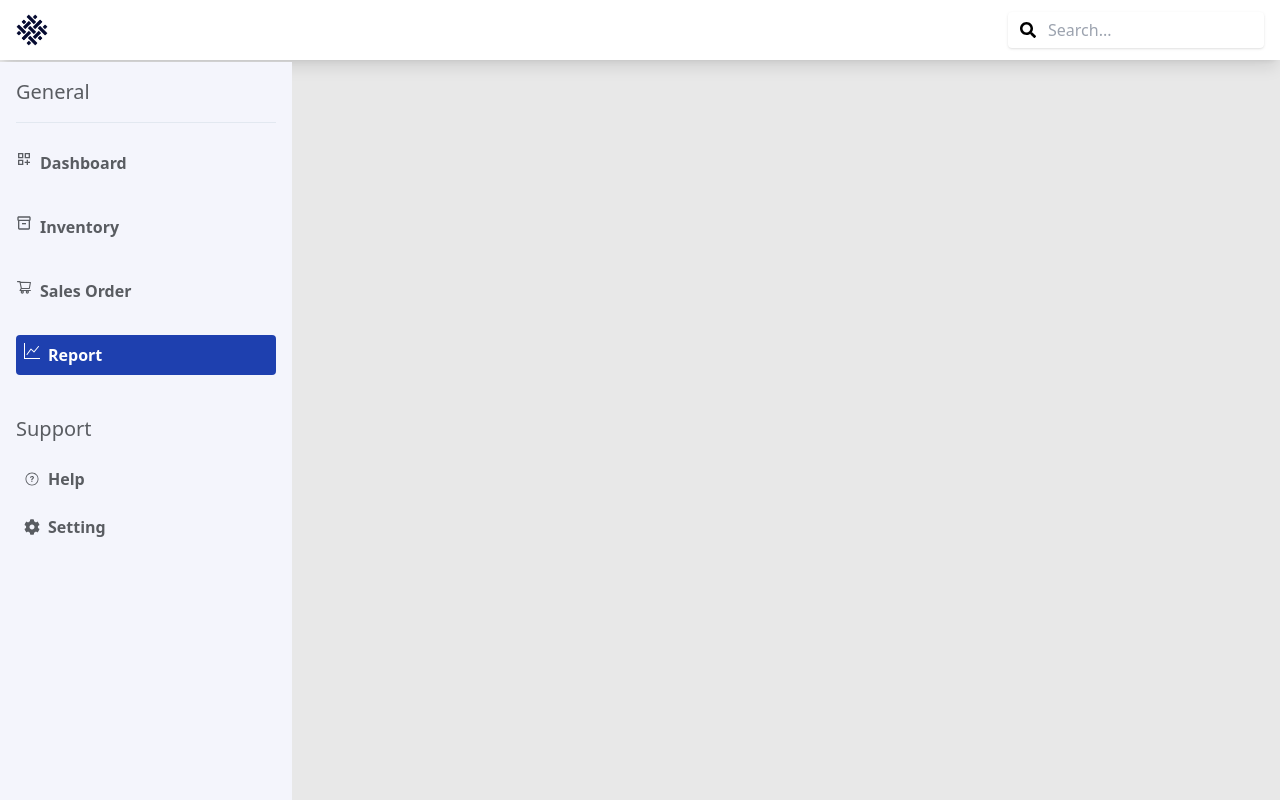
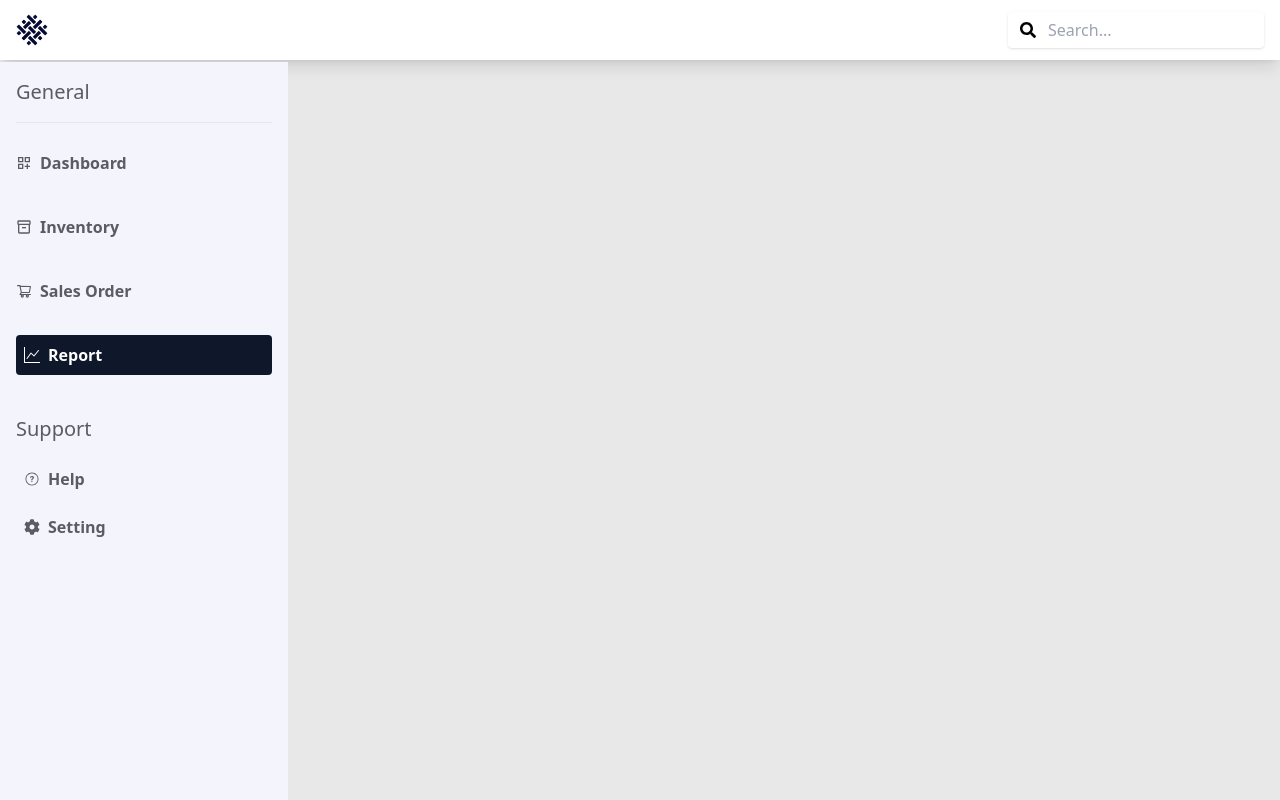
Before and after one commit to nischhal-hub/Resham, a React (Vite) app in the folder project/client/: page /report in a window 1280 px wide. Built offline with nearby package versions, Linux system fonts and the light colour scheme.

Commit message:
style: add animation and fix ui

```diff
--- a/project/client/src/App.jsx
+++ b/project/client/src/App.jsx
@@ -5,7 +5,7 @@ import Dashboars from './components/pages/Dashboars';
 import Inventory from './components/pages/Inventory';
 import Salesorder from './components/pages/Salesorder';
 import Report from './components/pages/Report';
-import Maincontent from './components/maincontent';
+
 
 
 const Layout = () => (
@@ -37,7 +37,7 @@ function App() {
   return (
     <div className='bg-[#e8e8e8] flex flex-col min-h-screen'>
       <RouterProvider router={router} />
-      {/* <Maincontent/> */}
+
     </div>
   );
 }
--- a/project/client/src/components/SideNav/SideNav.jsx
+++ b/project/client/src/components/SideNav/SideNav.jsx
@@ -38,23 +38,23 @@ export const sidebarData = [
 
 export default function SideBar() {
   return (
-    <div className="w-[292px] bg-[#f4f5fc] fixed h-[837px] px-4 py-2 mt-[62px]">
+    <div className="w-72 bg-background fixed h-full px-4 py-2 mt-[62px]">
       <div className="my-2 mb-4">
         <h1 className="text-[#595c61] text-xl">General</h1>
       </div>
       <hr />
       <ul className="mt-3 text-[#595c61] font-semibold">
         {sidebarData.map((item) => (
-          <li key={item.id} className="mb-2 rounded hover:shadow-2xl py-2">
+          <li key={item.id} className="mb-2 rounded  py-2 ">
             <NavLink
               to={item.path}
               className={({ isActive }) =>
                 isActive
-                  ? "p-2 flex items-center bg-blue-800 text-white rounded-sm"
-                  : "py-2 flex items-center"
+                  ? "p-2 flex items-center bg-primary text-white rounded-sm hover:pl-2 duration-300 ease-in-out"
+                  : "py-2 flex items-center hover:pl-2 duration-300 ease-in-out hover:bg-gray-200"
               }
             >
-             <div className="h-6 mr-2">{item.icon}</div>
+              <div className="h-auto mr-2 my-auto ">{item.icon}</div>
               {item.title}
             </NavLink>
           </li>
--- a/project/client/src/components/maincontent.jsx
+++ /dev/null
@@ -1,22 +0,0 @@
-
-export default function Maincontent() {
-  return (
-    <div className="p-4">
-      <h1 className="text-2xl font-bold mb-4">Dashboard</h1>
-      <div className="grid grid-cols-1 md:grid-cols-2 lg:grid-cols-3 gap-4">
-        <div className="bg-white shadow p-4 rounded">
-          <h2 className="text-lg font-semibold mb-2">Metric 1</h2>
-          <p>Details about Metric 1...</p>
-        </div>
-        <div className="bg-white shadow p-4 rounded">
-          <h2 className="text-lg font-semibold mb-2">Metric 2</h2>
-          <p>Details about Metric 2...</p>
-        </div>
-        <div className="bg-white shadow p-4 rounded">
-          <h2 className="text-lg font-semibold mb-2">Metric 3</h2>
-          <p>Details about Metric 3...</p>
-        </div>
-      </div>
-    </div>
-  );
-}
--- a/project/client/src/index.css
+++ b/project/client/src/index.css
@@ -4,7 +4,7 @@
 
   @layer base {
     :root {
-      --background: 0 0% 100%;
+      --background: 233 57% 97%;
       --foreground: 222.2 84% 4.9%;
 
       --card: 0 0% 100%;
```
